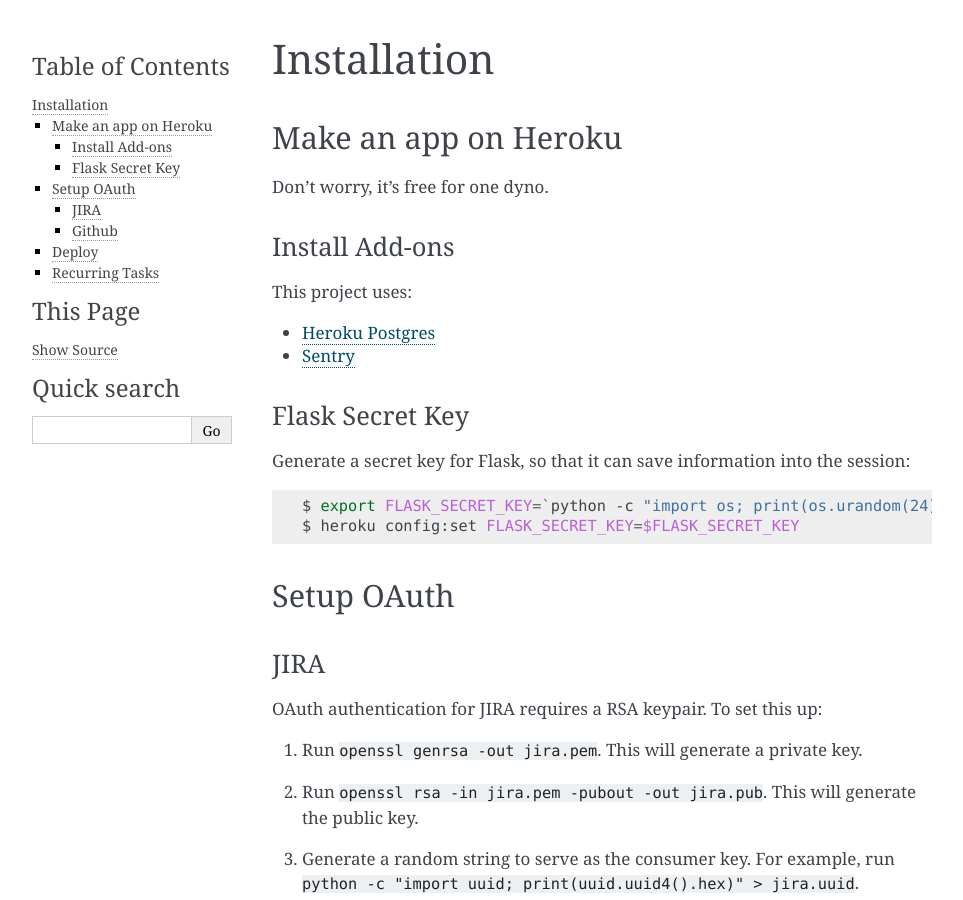
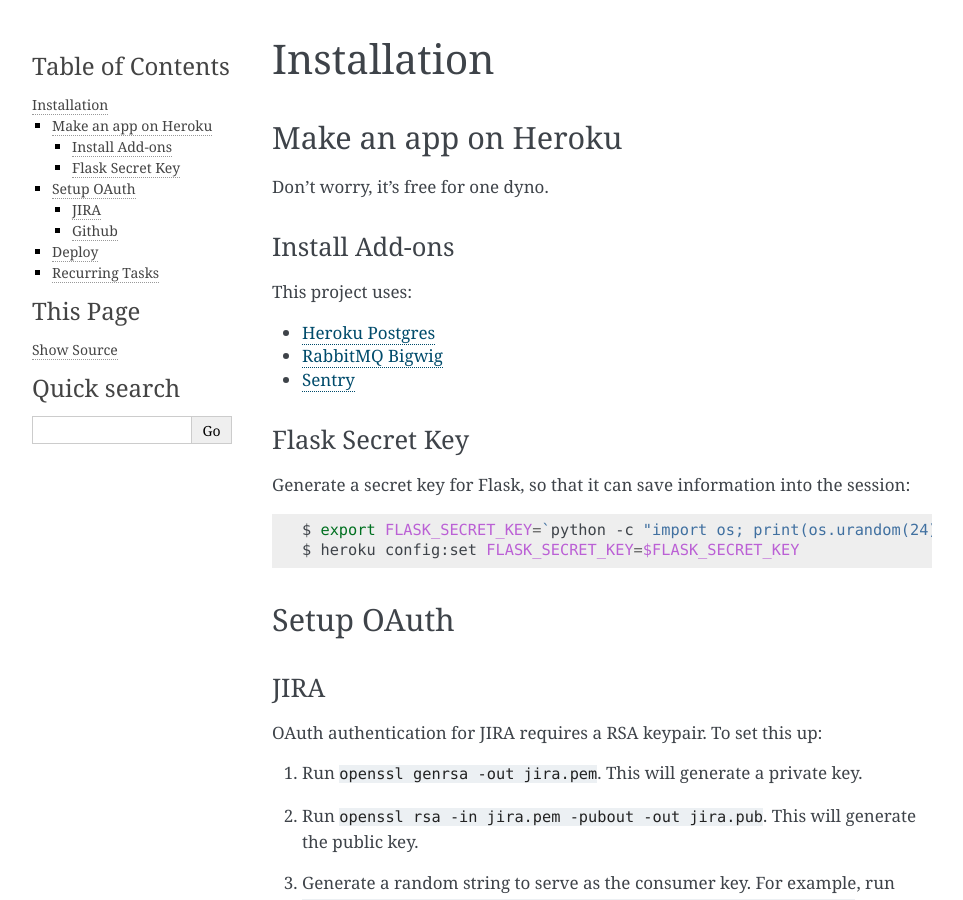
Before and after one commit to openedx/openedx-webhooks, a Sphinx documentation site: the page built from docs/install.rst, in a window 1280 px wide and 900 px high. Shown: the whole window, without its empty margins (148-1111 px from the left). Built offline with Sphinx 7.4.7, drawn with Linux system fonts in a browser that asks for light colours.

Commit message:
Add doc link for RabbitMQ Bigwig

```diff
--- a/docs/install.rst
+++ b/docs/install.rst
@@ -11,6 +11,7 @@
 This project uses:
 
 * `Heroku Postgres <https://addons.heroku.com/heroku-postgresql>`_
+* `RabbitMQ Bigwig <https://addons.heroku.com/rabbitmq-bigwig>`_
 * `Sentry <https://addons.heroku.com/sentry>`_
 
 Flask Secret Key
```
